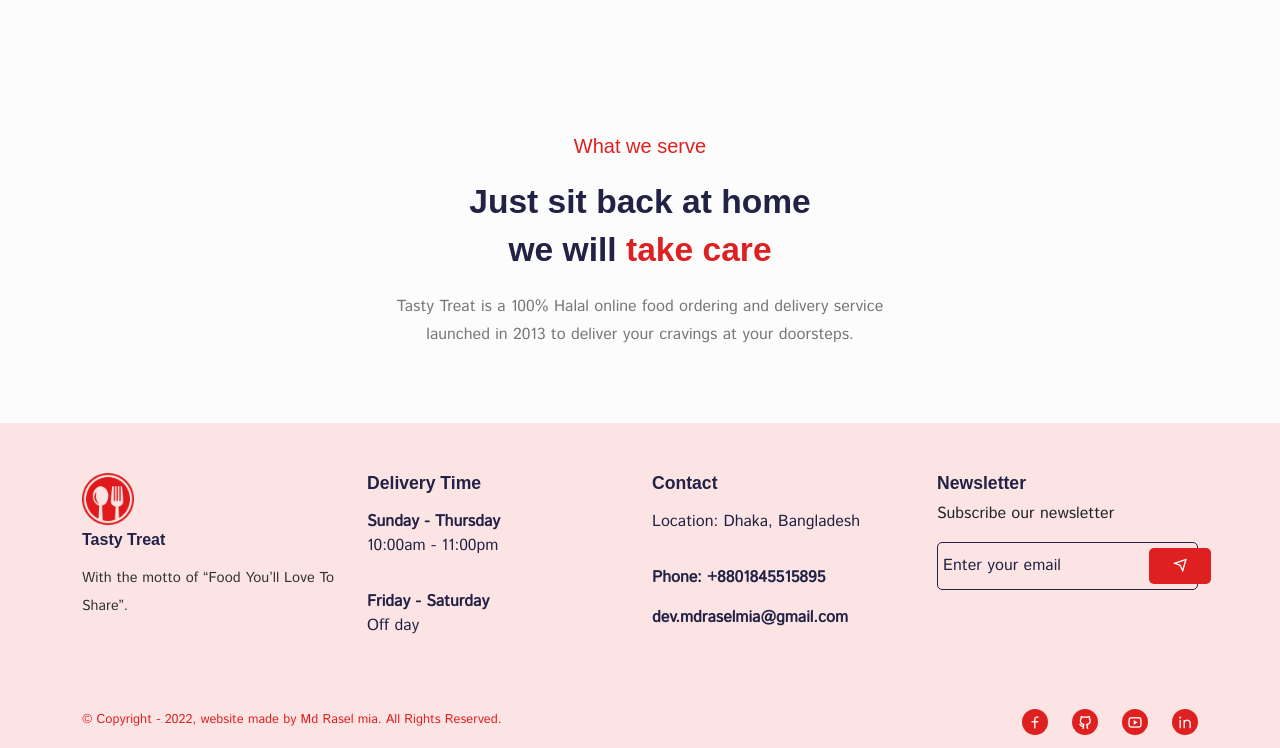
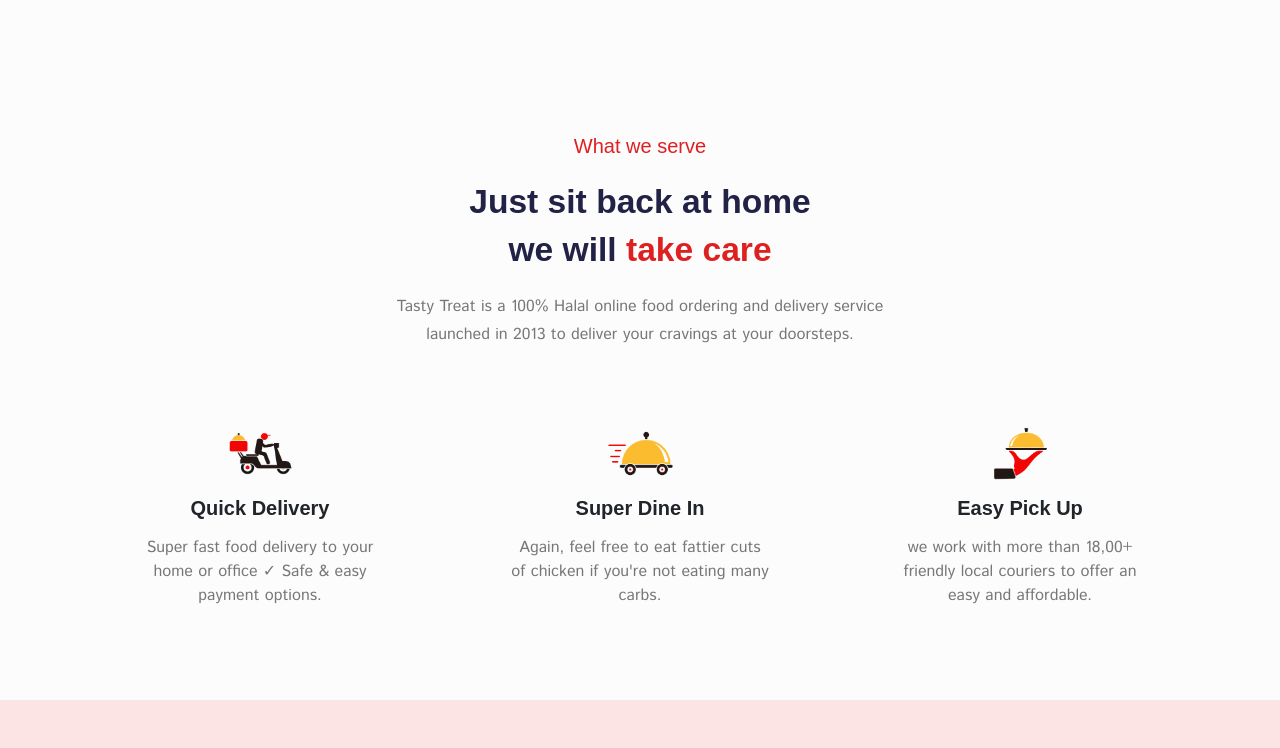
Before and after one commit to mdraselmiah95/tasty-treat-app, a React (Create React App) app: page /home in a window 1280 px wide. Shown: the part 900-1648 px from the top of the page. Built offline with nearby package versions, Linux system fonts and the light colour scheme; a web font is replaced by a local one.

Commit message:
WIP on Tasty Treat App Home third section

```diff
--- a/src/pages/Home.jsx
+++ b/src/pages/Home.jsx
@@ -18,17 +18,20 @@
 //Fake Feature Data
 const featureData = [
   {
+    id: 1,
     title: "Quick Delivery",
     imgUrl: featureImg01,
     desc: "Super fast food delivery to your home or office ✓ Safe & easy payment options.",
   },
 
   {
+    id: 2,
     title: "Super Dine In",
     imgUrl: featureImg02,
     desc: "Again, feel free to eat fattier cuts of chicken if you're not eating many carbs.",
   },
   {
+    id: 3,
     title: "Easy Pick Up",
     imgUrl: featureImg03,
     desc: "we work with more than 18,00+ friendly local couriers to offer an easy and affordable.",
@@ -111,6 +114,22 @@
                 launched in 2013 to deliver your cravings at your doorsteps.
               </p>
             </Col>
+
+            {/* Feature and service */}
+
+            {featureData.map((item) => (
+              <Col lg="4" md="6" sm="6" key={item.id} className="mt-5">
+                <div className="feature__item text-center px-5 py-3">
+                  <img
+                    src={item.imgUrl}
+                    alt="feature-img"
+                    className="w-25 mb-3"
+                  />
+                  <h5 className=" fw-bold mb-3">{item.title}</h5>
+                  <p>{item.desc}</p>
+                </div>
+              </Col>
+            ))}
           </Row>
         </Container>
       </section>
```
